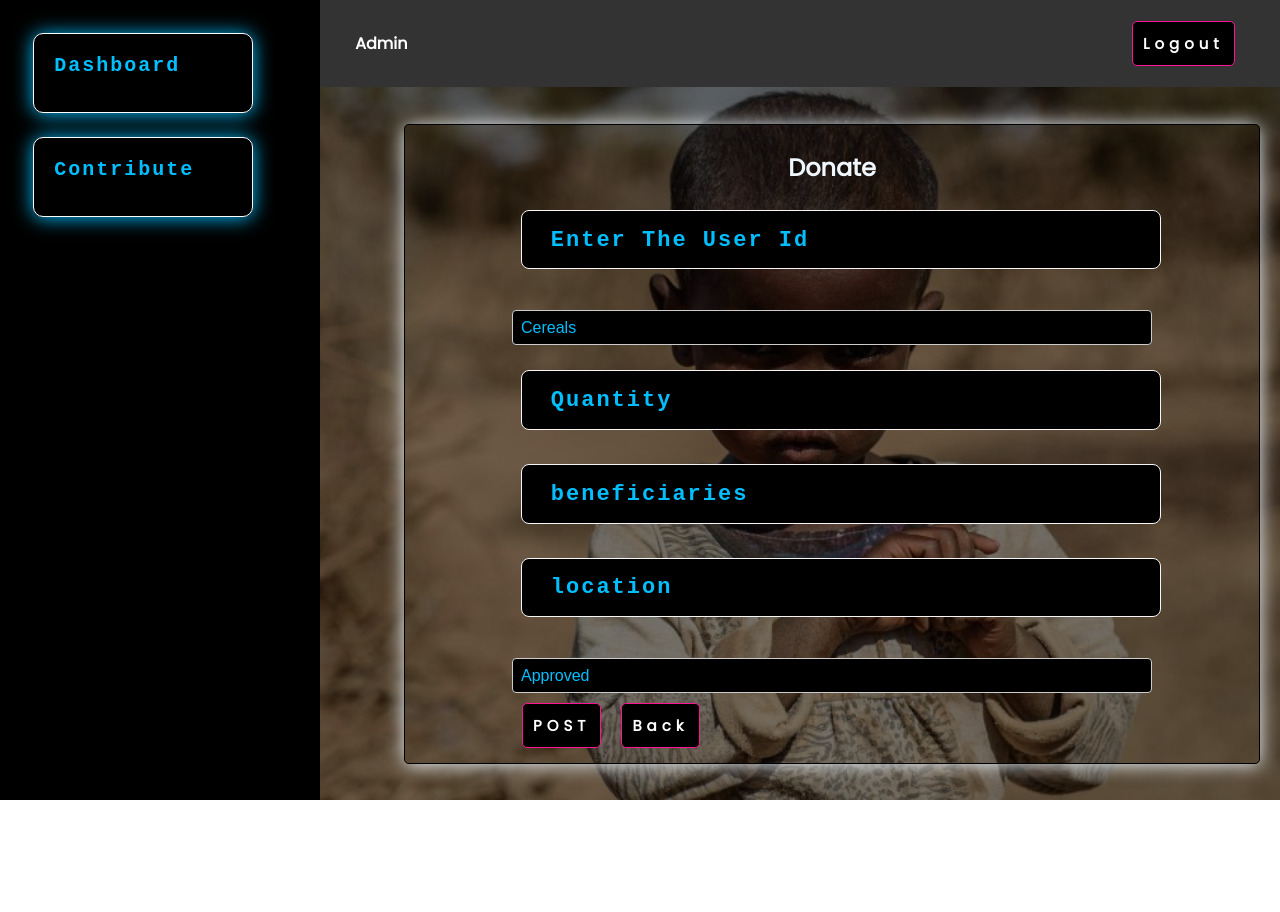
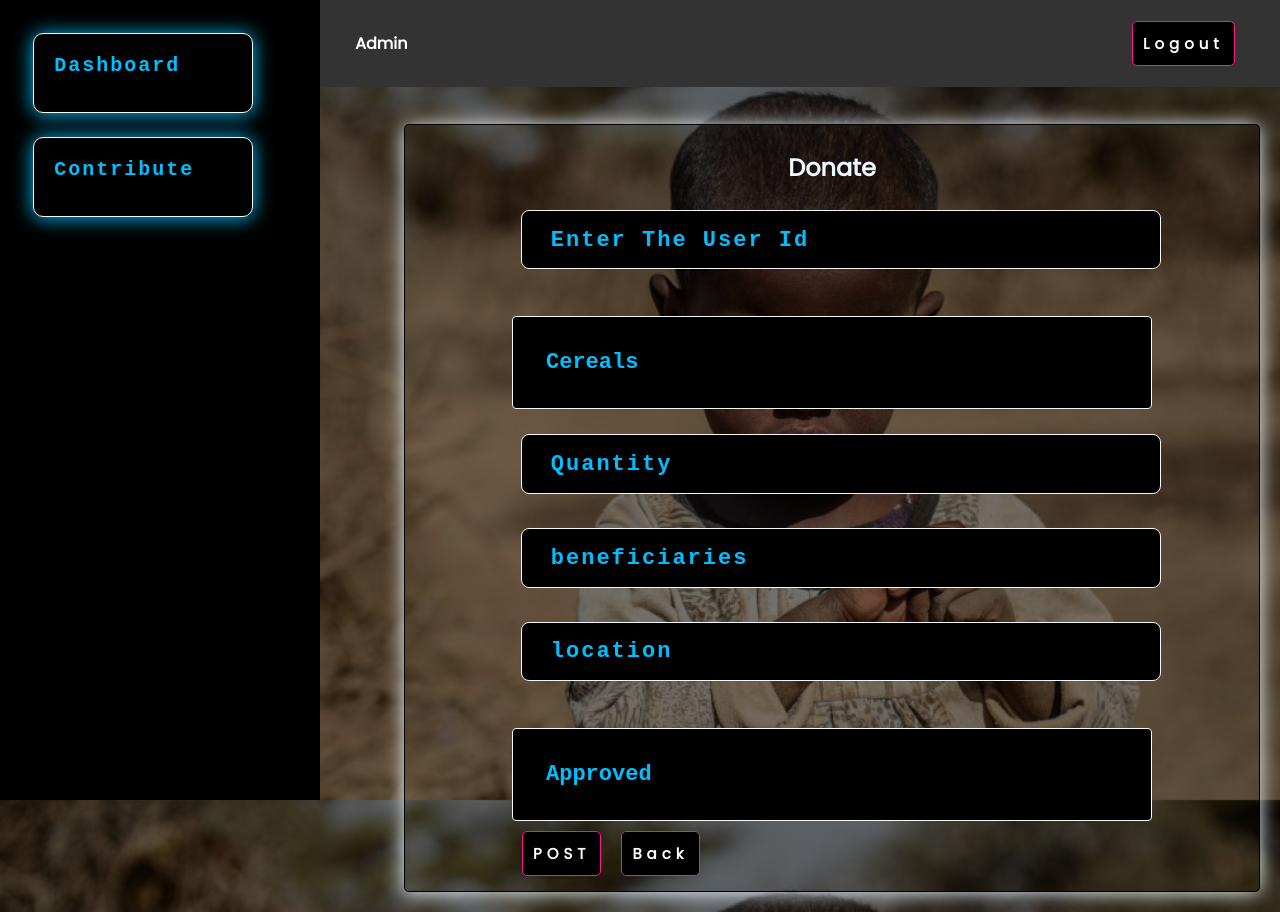
Before and after one commit to KambonoJeff/REACT-FRONT_DONATION_API, a React (Create React App) app: page /food/new in a window 1280 px wide. Before the commit the page ends 800 px from the top, so only its background shows below. Built offline with nearby package versions, Linux system fonts and the light colour scheme; sample sign-in values are in the browser's storage.

Commit message:
css maintenance

```diff
--- a/src/index.css
+++ b/src/index.css
@@ -68,24 +68,28 @@ select {
   -webkit-appearance: none;
   -moz-appearance: none;
 
-  padding-right: 20px; /* Adjust as needed */
+  padding: 1.5em;
 
-  /* Customizing the dropdown style */
   background-color: black;
-  border: 1px solid #ccc;
+  border: 1px solid whitesmoke;
   border-radius: 4px;
-  padding: 8px;
-  font-size: 16px;
   color: deepskyblue;
-  width: 200px; /* Adjust as needed */
+  width: 200px;
+  font-family: 'Courier New', Courier, monospace;
+  font-size: 22px;
 
-  /* Add any other desired styles */
+  font-weight: 600;
+
 }
 
 /* Styling the dropdown options */
 select option {
-  background-color: #f2f2f2;
-  color: #333;
+  background-color: black;
+  color: deepskyblue;
+  font-family: 'Courier New', Courier, monospace;
+  font-weight: 600;
+
+
 }
 
 .flex {
@@ -327,7 +331,7 @@ form{
   font-family: 'Courier New', Courier, monospace;
   font-size: 22px;
 }
-.form-control[option] {
+/* .form-control[option] {
   width: 100%;
   height: 40px;
   margin: 9px;
@@ -338,7 +342,7 @@ form{
   color:whitesmoke;
   font-size: 1.2em;
   letter-spacing: 2px;
-}
+} */
 option:hover{
   border: .7px solid deepskyblue;
   padding: 1.8em;
```
